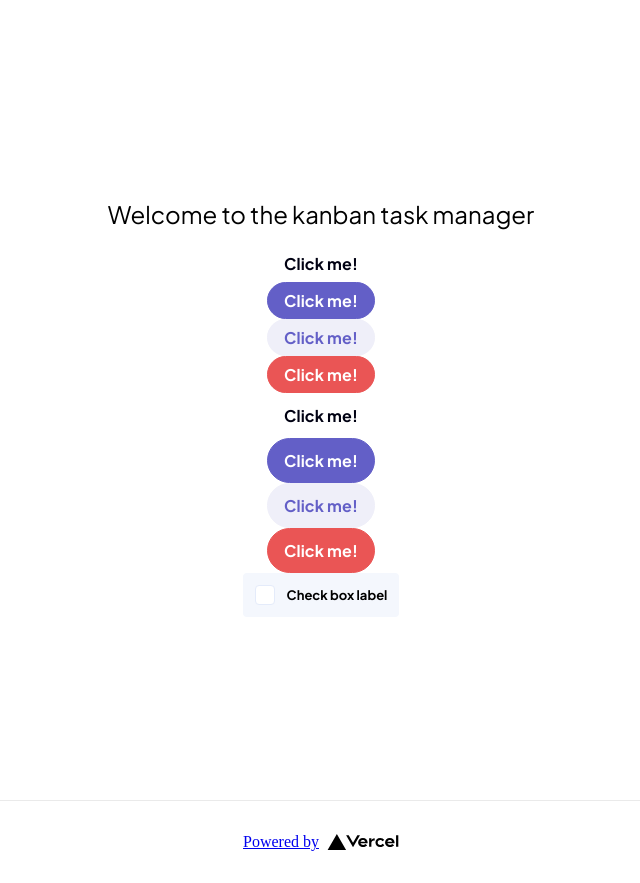
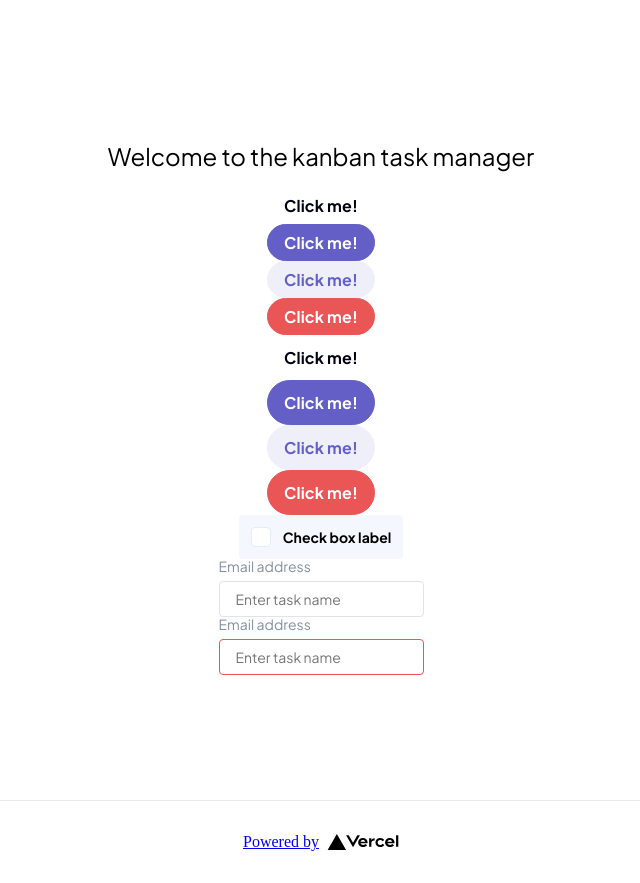
Before and after one commit to Joelynn94/task-manager, a Next.js app: page / in a window 1280 px wide. Shown: the whole page, without its empty margins (319-959 px from the left). Built offline with nearby package versions, Linux system fonts and the light colour scheme; no server answers; the database is empty.

Commit message:
feat: creates form input styles

```diff
--- a/pages/index.tsx
+++ b/pages/index.tsx
@@ -6,6 +6,7 @@ import prisma from "../lib/prisma";
 import styles from "../styles/Home.module.scss";
 import buttonStyles from "../styles/Button.module.scss";
 import checkboxStyles from "../styles/Checkbox.module.scss";
+import inputStyles from "../styles/Input.module.scss";
 
 enum Role {
   ADMIN = "ADMIN",
@@ -119,6 +120,35 @@ const Home = (users: UserProps[], boards: BoardProps[]) => {
             Check box label
           </label>
         </div>
+
+        <div>
+          <label
+            htmlFor="exampleFormControlInput1"
+            className={inputStyles.formInputLabel}
+          >
+            Email address
+          </label>
+          <input
+            id="exampleFormControlInput1"
+            type="email"
+            className={inputStyles.formInput}
+            placeholder="Enter task name"
+          />
+        </div>
+        <div>
+          <label
+            htmlFor="exampleFormControlInput1"
+            className={inputStyles.formInputLabel}
+          >
+            Email address
+          </label>
+          <input
+            id="exampleFormControlInput1"
+            type="email"
+            className={inputStyles.formIsInvalid}
+            placeholder="Enter task name"
+          />
+        </div>
       </main>
 
       <footer className={styles.footer}>
--- a/styles/0-base/_mixins.scss
+++ b/styles/0-base/_mixins.scss
@@ -90,11 +90,11 @@ $ds-button-danger-background-color--hover: ds-color(background, danger-hover);
 }
 
 @mixin ds-text-style-body($weight: regular) {
-  font-size: ds-font-size(body1);
-  line-height: ds-line-height(body1);
+  font-size: ds-font-size(body);
+  line-height: ds-line-height(body);
   font-weight: ds-font-weight($weight);
   font-family: $ds-font-family;
-  letter-spacing: ds-letter-spacing(body1);
+  letter-spacing: ds-letter-spacing(body);
   text-rendering: optimizeLegibility;
 }
 
@@ -103,7 +103,7 @@ $ds-button-danger-background-color--hover: ds-color(background, danger-hover);
   line-height: ds-line-height(bodySmall);
   font-weight: ds-font-weight($weight);
   font-family: $ds-font-family;
-  letter-spacing: ds-letter-spacing(bodySmall);
+  // letter-spacing: ds-letter-spacing(bodySmall);
   text-rendering: optimizeLegibility;
 }
 
@@ -241,3 +241,20 @@ $ds-button-danger-background-color--hover: ds-color(background, danger-hover);
     border-color: $ds-button-danger-background-color--hover;
   }
 }
+
+@mixin ds-form-input {
+  -webkit-appearance: none;
+  -moz-appearance: none;
+  appearance: none;
+  display: block;
+  width: 100%;
+  padding: $ds-space-08 $ds-space-16;
+  @include ds-text-style-bodySmall;
+  color: $ds-input-text-placeholder;
+  background-color: $ds-white;
+  background-clip: padding-box;
+  -webkit-background-clip: padding-box;
+  border: 1px solid $ds-input-outline;
+  border-radius: $ds-space-04;
+  transition: border-color 0.15s ease-in-out, box-shadow 0.15s ease-in-out;
+}
--- a/styles/0-base/_typography.scss
+++ b/styles/0-base/_typography.scss
@@ -13,7 +13,7 @@ $ds-font-size: (
   subtitle1: 16px,
   subtitle2: 14px,
   body: $ds-base-font-size,
-  bodySmall: 13px,
+  bodySmall: 14px,
   link: $ds-base-font-size,
 ) !default;
 
@@ -28,7 +28,7 @@ $ds-line-height: (
   subtitle1: 19px,
   subtitle2: 15px,
   body: 23px,
-  bodySmall: 15px,
+  bodySmall: 14px,
   link: $ds-base-font-size,
 ) !default;
 
--- a/styles/0-base/_variables.scss
+++ b/styles/0-base/_variables.scss
@@ -10,6 +10,8 @@ $ds-primary-color: #635fc7;
 $ds-primary-color-hover: #a8a4ff;
 $ds-secondary-color: #efeff9;
 $ds-secondary-color-hover: #d8d7f1;
+$ds-input-outline: #e0e3e8;
+$ds-input-text-placeholder: #bfbfc4;
 $ds-red: #ea5555;
 $ds-red-hover: #ff9898;
 
--- /dev/null
+++ b/styles/Input.module.scss
@@ -0,0 +1,31 @@
+@import "./0-base/base.scss";
+
+.formInput {
+  @include ds-form-input;
+}
+
+.formInput:focus {
+  color: $ds-black;
+  background-color: $ds-white;
+  border-color: $ds-input-outline;
+  outline: 0;
+}
+
+.formInputLabel {
+  @include ds-text-style-bodySmall;
+  display: block;
+  margin-bottom: $ds-space-08;
+  color: $ds-med-grey;
+}
+
+.formIsInvalid {
+  @include ds-form-input;
+  border-color: $ds-red;
+}
+
+.formIsInvalid:focus,
+.formIsInvalid:focus-visible {
+  color: $ds-red;
+  border-color: $ds-red;
+  outline: 0;
+}
```
Lines whose indentation alone changed are shown as unchanged.
